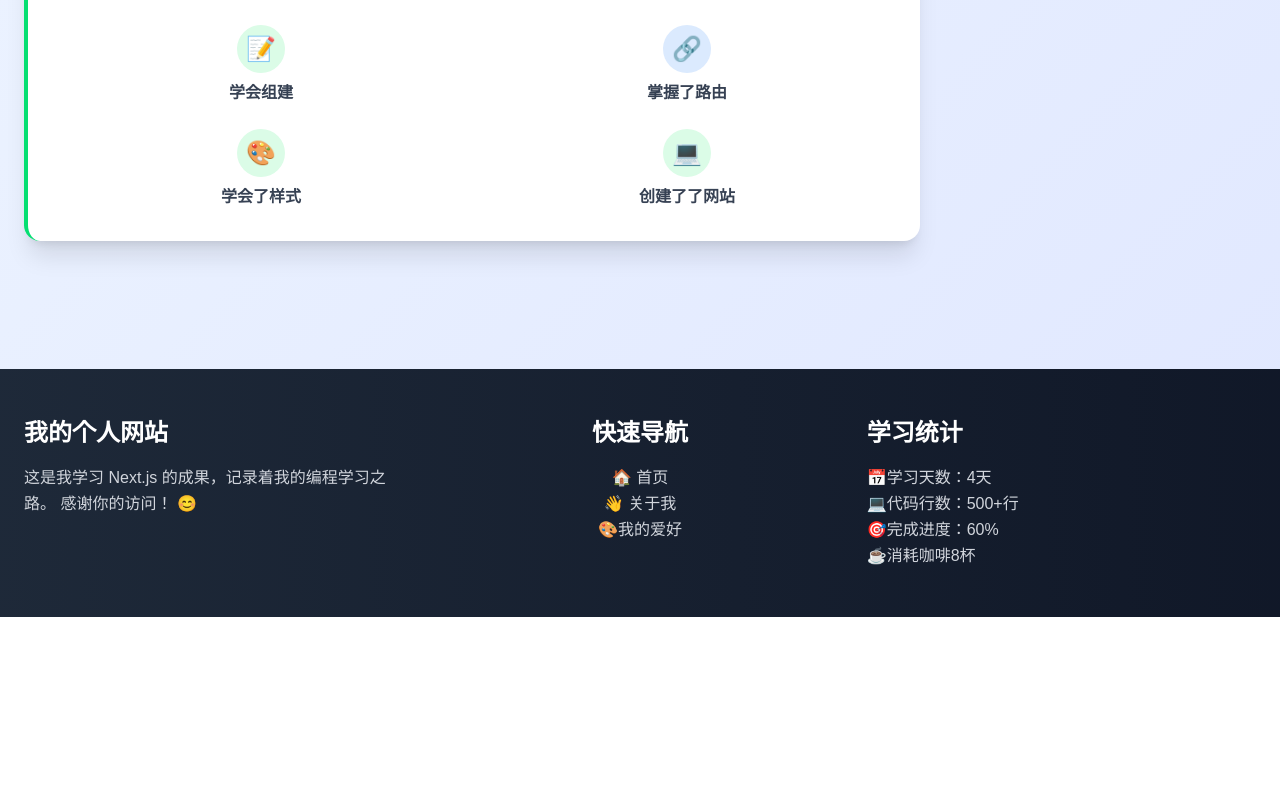
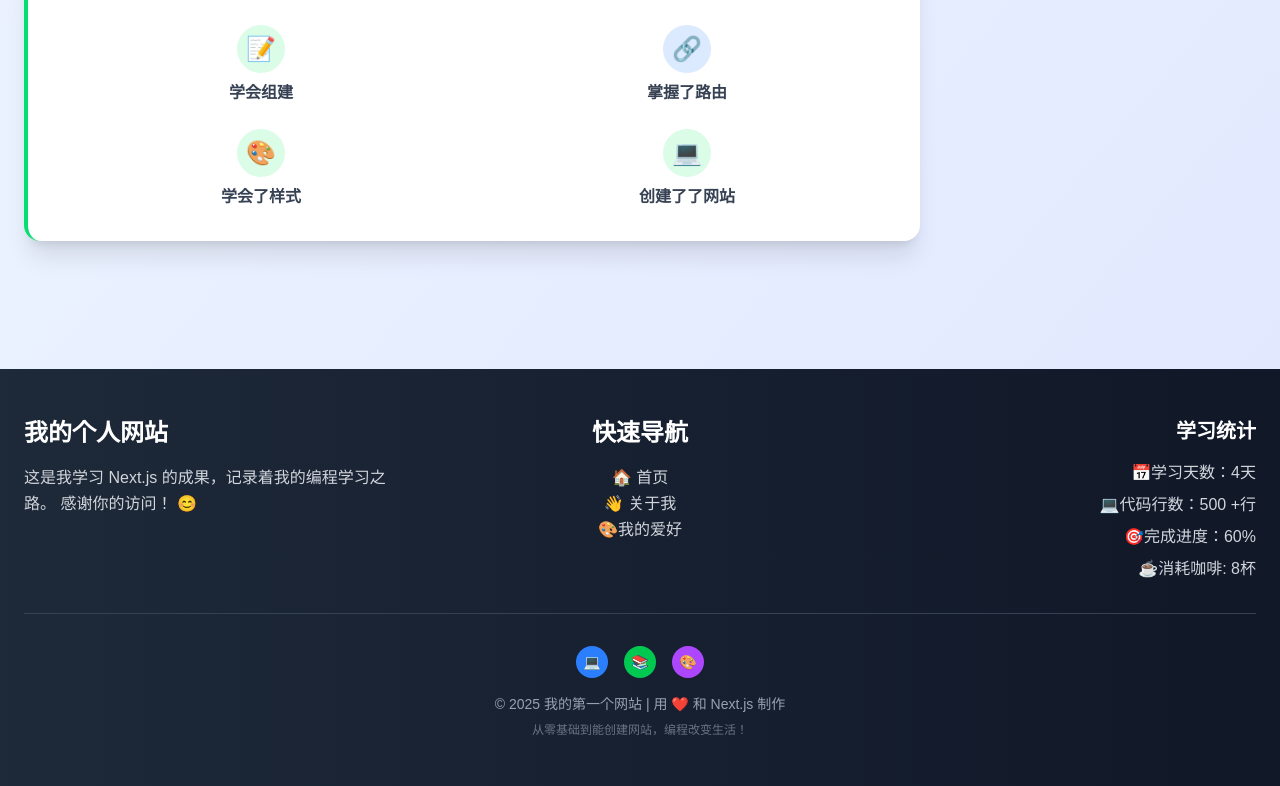
Before and after one commit to lengxl2025/my-first-nextjs, a Next.js app: page / in a window 1280 px wide. Shown: the part 716-1502 px from the top of the page. Before the commit the page ends 1333 px from the top, so only its background shows below. Built offline with nearby package versions, Linux system fonts and the light colour scheme.

Commit message:
更改footer代码

```diff
--- a/app/components/Footer.tsx
+++ b/app/components/Footer.tsx
@@ -19,12 +19,36 @@ export default function Footer() {
             <p className="text-gray-300 leading-relaxed">👋 关于我</p>
             <p className="text-gray-300 leading-relaxed">🎨我的爱好</p>
           </div>
-          <div className="text-center md:text-left">
-            <h3 className="text-2xl font-bold mb-4">学习统计</h3>
-            <p className="text-gray-300 leading-relaxed">📅学习天数：4天</p>
-            <p className="text-gray-300 leading-relaxed">💻代码行数：500+行</p>
-            <p className="text-gray-300 leading-relaxed">🎯完成进度：60%</p>
-            <p className="text-gray-300 leading-relaxed">☕️消耗咖啡8杯</p>
+          <div className="text-center md:text-right">
+            <h3 className="text-xl font-bold mb-4">学习统计</h3>
+            <div className="space-y-2 text-gray-300">
+              <p>📅学习天数：4天</p>
+              <p>💻代码行数：500 +行</p>
+              <p>🎯完成进度：60%</p>
+              <p>☕️消耗咖啡: 8杯</p>
+            </div>
+          </div>
+        </div>
+        <div>
+          <div className="border-t border-gray-700 mt-8 pt-8 text-center">
+            <div className="flex justify-center items-center space-x-4 mb-4">
+              <div className="w-8 h-8  bg-blue-500 rounded-full flex items-center justify-center">
+                <span className="text-white text-sm">💻</span>
+              </div>
+              <div className="w-8 h-8 bg-green-500 rounded-full flex items-center justify-center">
+                <span className="text-white text-sm">📚</span>
+              </div>
+              <div className="w-8 h-8 bg-purple-500 rounded-full flex items-center justify-center">
+                <span className="text-white text-sm">🎨</span>
+              </div>
+            </div>
+            <p className="text-gray-400 text-sm">
+              © {new Date().getFullYear()} 我的第一个网站 | 用 ❤️ 和 Next.js
+              制作
+            </p>
+            <p className="text-xs text-gray-500 mt-2">
+              从零基础到能创建网站，编程改变生活！
+            </p>
           </div>
         </div>
       </div>
```
